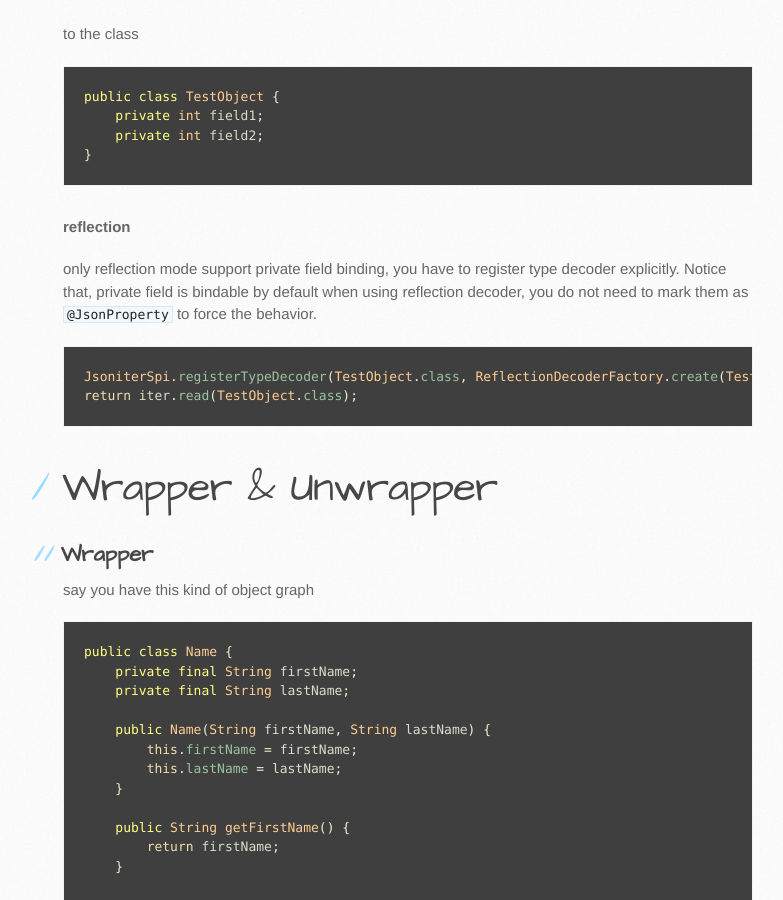
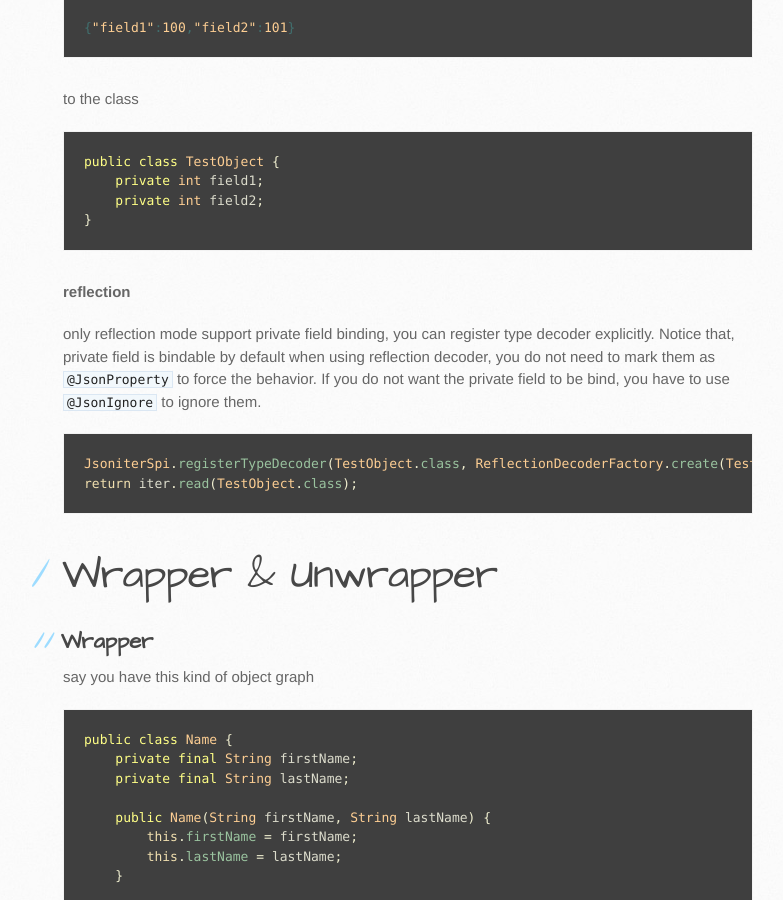
Before and after one commit to json-iterator/json-iterator.github.io, a Jekyll site: the page built from java-features.md, in a window 1280 px wide and 900 px high, scrolled down 9414 px. Shown: the whole window, without its empty margins (107-890 px from the left). Built offline with Jekyll 4.4.1, drawn with Linux system fonts in a browser that asks for light colours; comment, search, counter and statistics services are not loaded; some of the changed text lies outside the part shown.

Commit message:
Update java-features.md

````diff
--- a/java-features.md
+++ b/java-features.md
@@ -325,6 +325,8 @@
 return iter.read(TestObject.class);
 ```
 
+Not only constructor binding is supported, static method working as factory method is also supported. Just mark it with `@JsonCreator`.
+
 ## Setter Binding
 
 bind the json document
@@ -391,7 +393,7 @@
 
 **reflection**
 
-only reflection mode support private field binding, you have to register type decoder explicitly. Notice that, private field is bindable by default when using reflection decoder, you do not need to mark them as `@JsonProperty` to force the behavior.
+only reflection mode support private field binding, you can register type decoder explicitly. Notice that, private field is bindable by default when using reflection decoder, you do not need to mark them as `@JsonProperty` to force the behavior. If you do not want the private field to be bind, you have to use `@JsonIgnore` to ignore them.
 
 ```java
 JsoniterSpi.registerTypeDecoder(TestObject.class, ReflectionDecoderFactory.create(TestObject.class));
````
